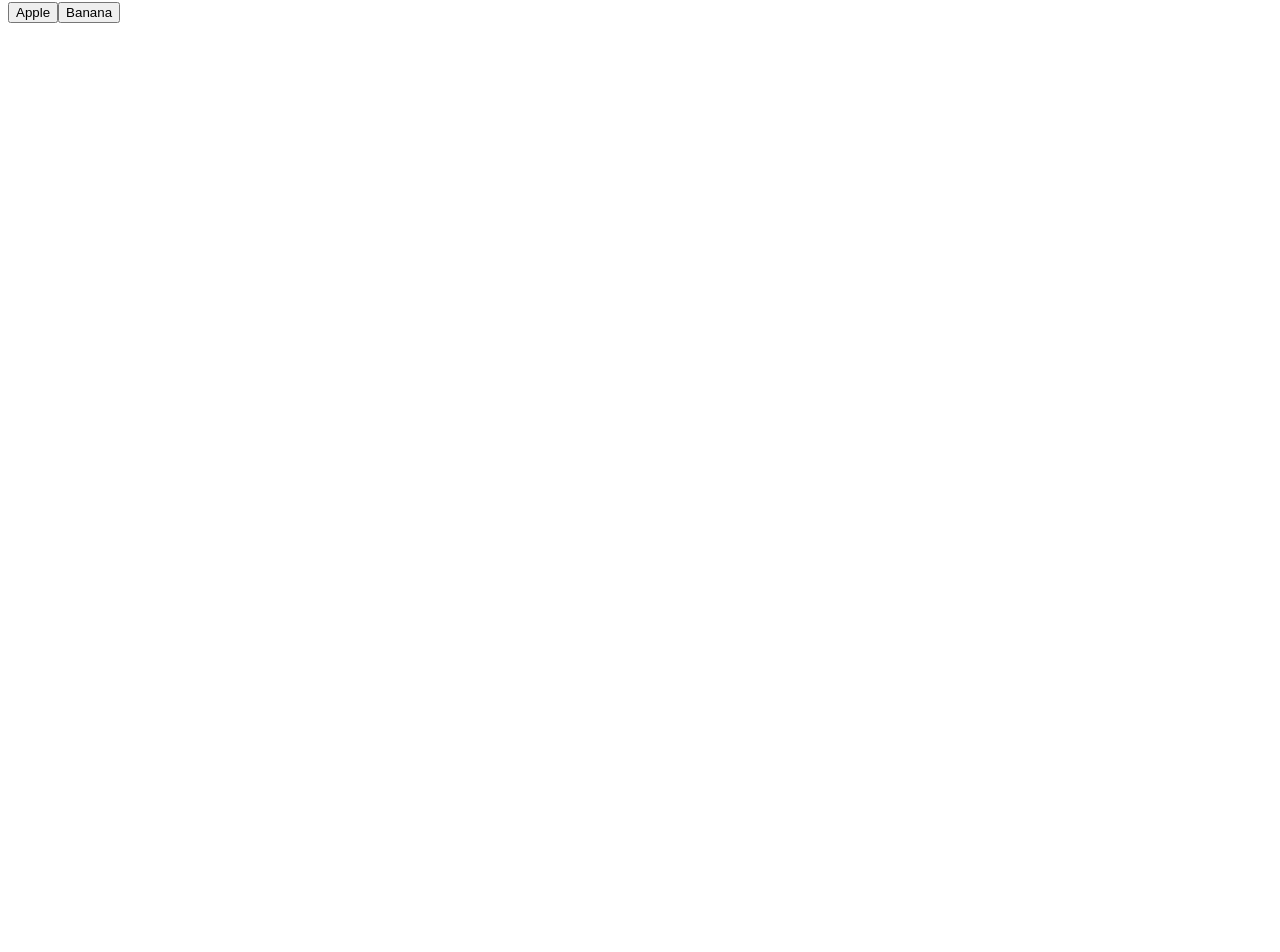
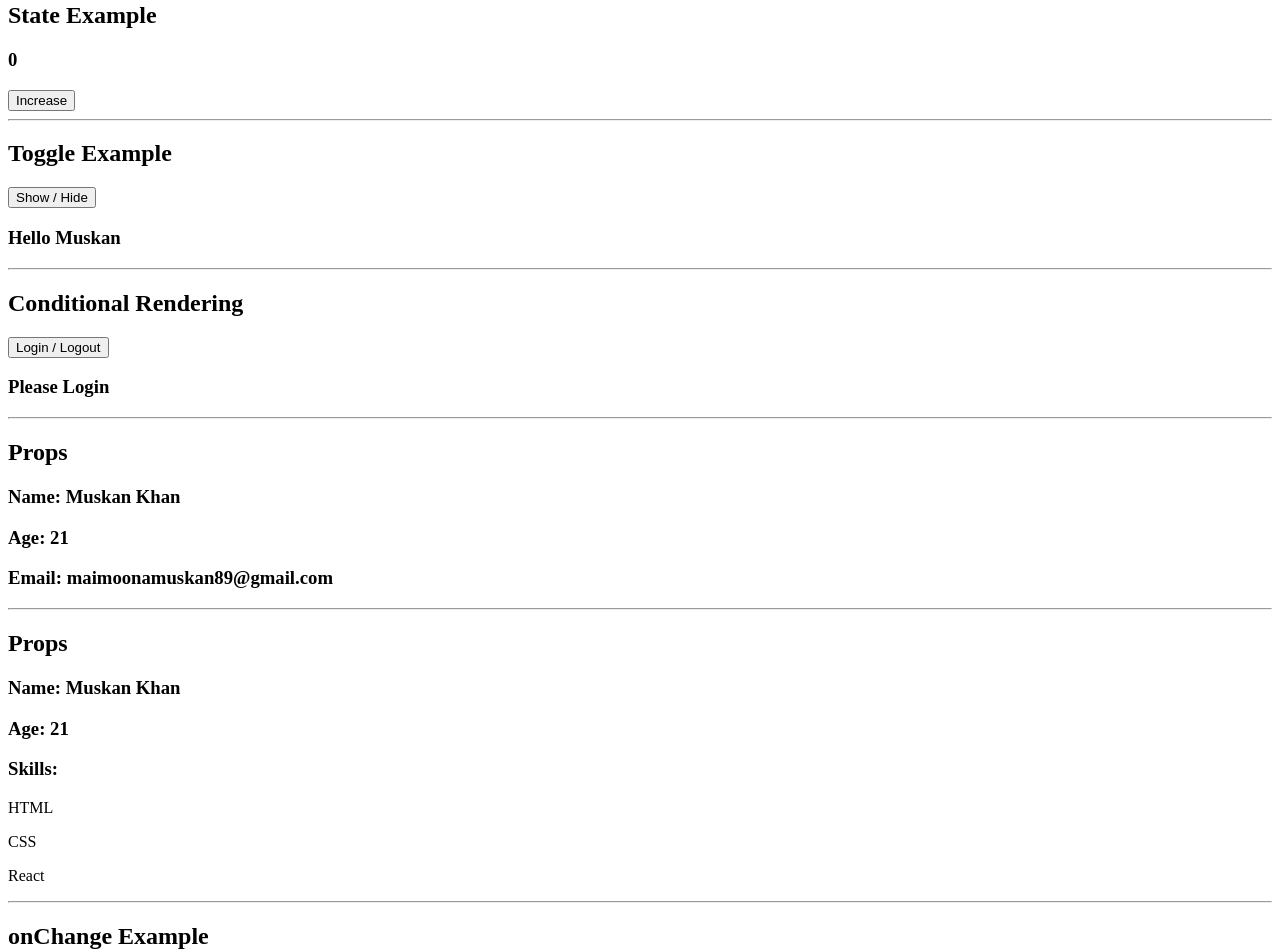
Before and after one commit to maimoonamuskan/react_lacture, a React (Vite) app: page / in a window 1280 px wide. Shown: the part 78-1030 px from the top of the page. Before the commit the page ends 800 px from the top, so only its background shows below. Built offline with nearby package versions, Linux system fonts and the light colour scheme.

Commit message:
add updated new files

```diff
--- a/src/App.jsx
+++ b/src/App.jsx
@@ -192,22 +192,257 @@
 
 
 
+// function App() {
+
+//   function callFun() {
+//     alert("Function Called");
+//   }
+// //   const fruit = ()=> {
+// // alert("Apple");
+// //   }
+// const fruit = (name) => {
+//     alert(name);
+//   }
+//   return(
+//     <div>
+//       <h1>Event and Function Call</h1>
+//       <button onClick={()=>fruit("Apple")}> Apple</button>
+//       <button onClick={()=>fruit("Banana")}> Banana</button>
+//     </div>
+//   );
+// }
+
+// export default App;
+
+
+
+///state
+
+// import { useState } from "react";
+
+// function App() {
+//   const [count, setCount] = useState(0);
+
+//   return (
+//     <div>
+//       <h1>State Example</h1>
+
+//       <h2>{count}</h2>
+
+//       <button onClick={() => setCount(count + 1)}>
+//         Increase
+//       </button>
+
+//       <button onClick={() => setCount(count - 1)}>
+//         Decrease
+//       </button>
+//     </div>
+//   );
+// }
+
+// export default App;
+
+
+//toogle=>state change hide and show
+// import { useState } from "react";
+
+// function App() {
+//   const [show, setShow] = useState(true);
+
+//   return (
+//     <div>
+//       <h1>Toggle Example</h1>
+
+//       <button onClick={() => setShow(!show)}>
+//         Show / Hide
+//       </button>
+
+//       {show && <h2>Hello Muskan</h2>}
+//     </div>
+//   );
+// }
+
+// export default App;
+
+// import State from "./State";
+
+// function App() {
+//   return (
+//     <div>
+//       <h1>React State Example</h1>
+
+//       <State />
+//     </div>
+//   );
+// }
+
+// export default App;
+
+
+
+// import State from "./State";
+// import Toggle from "./Toggle";
+
+// function App() {
+//   return (
+//     <div>
+//       <h1>React Practice</h1>
+
+//       <State />
+
+//       <hr />
+
+//       <Toggle />
+//     </div>
+//   );
+// }
+
+// export default App;
+
+
+
+// import State from "./State";
+// import Toggle from "./Toggle";
+// import Conditional from "./Conditional";
+
+// function App() {
+//   return (
+//     <div>
+//       <h1>React Practice</h1>
+
+//       <State />
+
+//       <hr />
+
+//       <Toggle />
+
+//       <hr />
+
+//       <Conditional />
+//     </div>
+//   );
+// }
+
+// export default App;
+
+
+// import State from "./State";
+// import Toggle from "./Toggle";
+// import Conditional from "./Conditional";
+// import User from "./UserProps";
+
+// function App() {
+//   return (
+//     <div>
+//       <h1>React Practice</h1>
+
+//       <State />
+
+//       <hr />
+
+//       <Toggle />
+
+//       <hr />
+
+//       <Conditional />
+
+//       <hr />
+
+//       <User
+//         name="Muskan Khan"
+//         age={21}
+//         email="maimoonamuskan89@gmail.com"
+//       />
+//     </div>
+//   );
+// }
+
+// export default App;
+
+// import State from "./State";
+// import Toggle from "./Toggle";
+// import Conditional from "./Conditional";
+// import UserProps from "./UserProps";
+// import UserPropsAdvanced from "./UserPropsAdvanced";
+
+// function App() {
+//   return (
+//     <div>
+//       <h1>React Practice</h1>
+
+//       <State />
+
+//       <hr />
+
+//       <Toggle />
+
+//       <hr />
+
+//       <Conditional />
+
+//       <hr />
+
+//       <UserProps
+//         name="Muskan Khan"
+//         age={21}
+//         email="maimoonamuskan89@gmail.com"
+//       />
+
+//       <hr />
+
+//       <UserPropsAdvanced
+//         name="Muskan Khan"
+//         age={21}
+//         skills={["HTML", "CSS", "React"]}
+//       />
+//     </div>
+//   );
+// }
+
+// export default App;
+
+//ONCHANGE
+import State from "./State";
+import Toggle from "./Toggle";
+import Conditional from "./Conditional";
+import UserProps from "./UserProps";
+import UserPropsAdvanced from "./UserPropsAdvanced";
+import OnChange from "./OnChange";
+
 function App() {
+  return (
+    <div>
+      <h1>React Practice</h1>
 
-  function callFun() {
-    alert("Function Called");
-  }
-//   const fruit = ()=> {
-// alert("Apple");
-//   }
-const fruit = (name) => {
-    alert(name);
-  }
-  return(
-    <div>
-      <h1>Event and Function Call</h1>
-      <button onClick={()=>fruit("Apple")}> Apple</button>
-      <button onClick={()=>fruit("Banana")}> Banana</button>
+      <State />
+
+      <hr />
+
+      <Toggle />
+
+      <hr />
+
+      <Conditional />
+
+      <hr />
+
+      <UserProps
+        name="Muskan Khan"
+        age={21}
+        email="maimoonamuskan89@gmail.com"
+      />
+
+      <hr />
+
+      <UserPropsAdvanced
+        name="Muskan Khan"
+        age={21}
+        skills={["HTML", "CSS", "React"]}
+      />
+
+      <hr />
+
+      <OnChange />
     </div>
   );
 }
--- /dev/null
+++ b/src/OnChange.jsx
@@ -0,0 +1,21 @@
+import { useState } from "react";
+
+function OnChange() {
+  const [name, setName] = useState("");
+
+  return (
+    <div>
+      <h2>onChange Example</h2>
+
+      <input
+        type="text"
+        placeholder="Enter your name"
+        onChange={(e) => setName(e.target.value)}
+      />
+
+      <h3>Your Name: {name}</h3>
+    </div>
+  );
+}
+
+export default OnChange;
--- /dev/null
+++ b/src/Toggle.jsx
@@ -0,0 +1,19 @@
+import { useState } from "react";
+
+function Toggle() {
+  const [show, setShow] = useState(true);
+
+  return (
+    <div>
+      <h2>Toggle Example</h2>
+
+      <button onClick={() => setShow(!show)}>
+        Show / Hide
+      </button>
+
+      {show && <h3>Hello Muskan</h3>}
+    </div>
+  );
+}
+
+export default Toggle;
--- /dev/null
+++ b/src/UserProps.jsx
@@ -0,0 +1,13 @@
+function UserProps(props) {
+  return (
+    <div>
+      <h2>Props </h2>
+
+      <h3>Name: {props.name}</h3>
+      <h3>Age: {props.age}</h3>
+      <h3>Email: {props.email}</h3>
+    </div>
+  );
+}
+
+export default UserProps;
--- /dev/null
+++ b/src/UserPropsAdvanced.jsx
@@ -0,0 +1,17 @@
+function UserPropsAdvanced(props) {
+  return (
+    <div>
+      <h2>Props</h2>
+
+      <h3>Name: {props.name}</h3>
+      <h3>Age: {props.age}</h3>
+
+      <h3>Skills:</h3>
+      <p>{props.skills[0]}</p>
+      <p>{props.skills[1]}</p>
+      <p>{props.skills[2]}</p>
+    </div>
+  );
+}
+
+export default UserPropsAdvanced;
--- /dev/null
+++ b/src/conditional.jsx
@@ -0,0 +1,23 @@
+import { useState } from "react";
+
+function Conditional() {
+  const [login, setLogin] = useState(false);
+
+  return (
+    <div>
+      <h2>Conditional Rendering</h2>
+
+      <button onClick={() => setLogin(!login)}>
+        Login / Logout
+      </button>
+
+      {login ? (
+        <h3>Welcome Muskan</h3>
+      ) : (
+        <h3>Please Login</h3>
+      )}
+    </div>
+  );
+}
+
+export default Conditional;
--- /dev/null
+++ b/src/state.jsx
@@ -0,0 +1,19 @@
+import { useState } from "react";
+
+function State() {
+  const [count, setCount] = useState(0);
+
+  return (
+    <div>
+      <h2>State Example</h2>
+
+      <h3>{count}</h3>
+
+      <button onClick={() => setCount(count + 1)}>
+        Increase
+      </button>
+    </div>
+  );
+}
+
+export default State;
```
